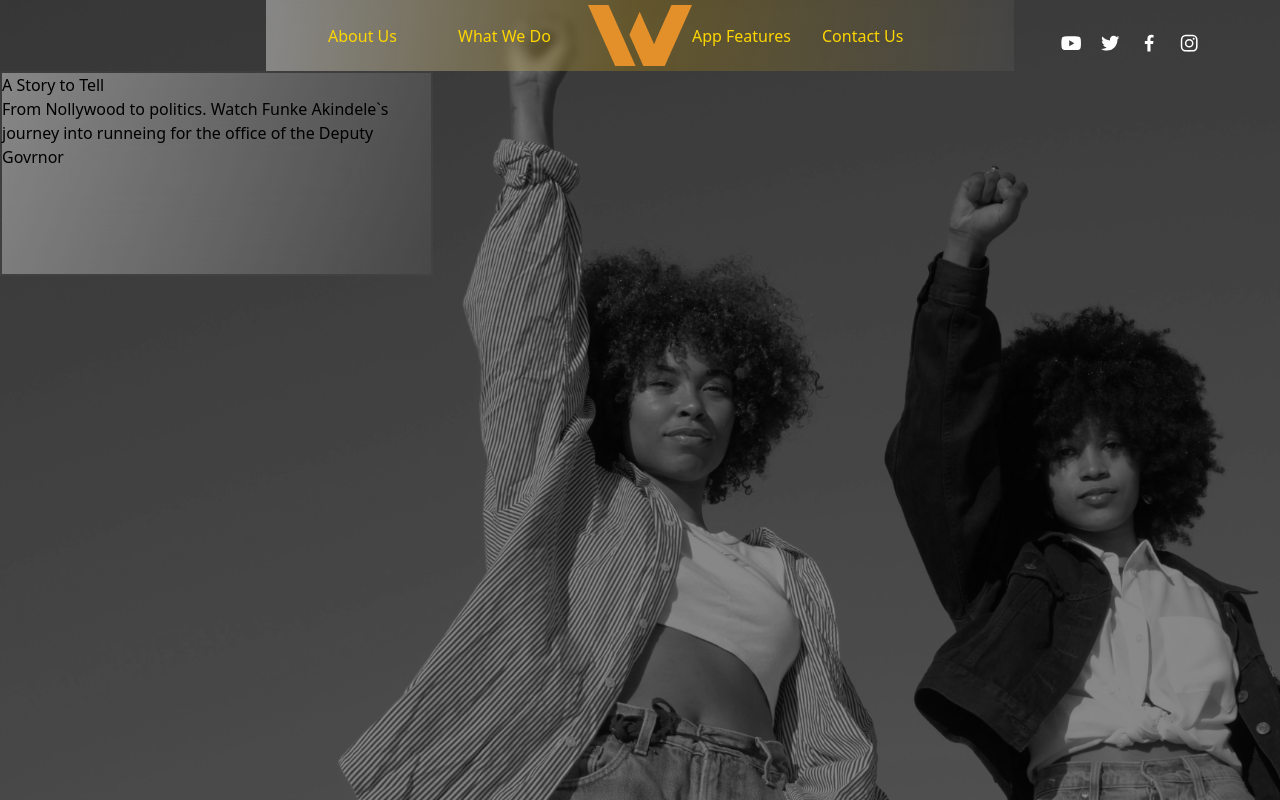
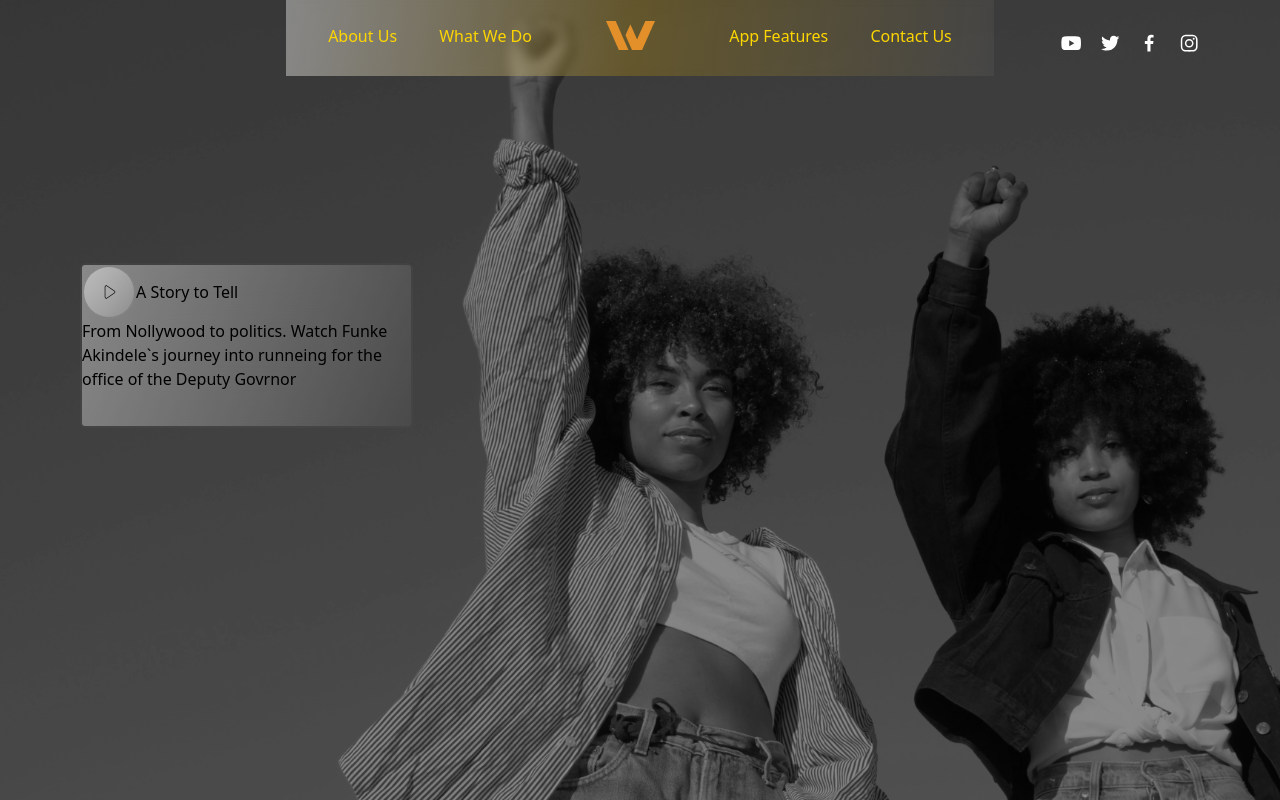
Before and after one commit to Mathvic456/We-The-People-Landing-Page, a React (Vite) app: page / in a window 1280 px wide. Built offline with nearby package versions, Linux system fonts and the light colour scheme.

Commit message:
Added Navbar and Header with their styling

```diff
--- a/src/App.css
+++ b/src/App.css
@@ -8,19 +8,25 @@
 
 .navHeader ul {
   display: flex;
-  justify-content: center;
+  justify-content: space-evenly;
   align-items: center;
   background: transparent linear-gradient(97deg, #FFFFFF66 0%, #F1B8003A 49%, #FFFFFF0D 100%) 0% 0% no-repeat padding-box;
   opacity: 1;
   backdrop-filter: blur(4px);
   -webkit-backdrop-filter: blur(4px);
-  width: 748px;
-  height: 71px;
+  width: 708px;
+  height: 81px;
 }
 
 .navHeader li p{
-  width: 130px;
   color: gold;
+  font-size: 16px;
+}
+
+.logo{
+  width: 49px;
+  height: 49px;
+  margin: 2rem;
 }
 
 .heroSection{
@@ -51,6 +57,33 @@
     opacity: 1;
     backdrop-filter: blur(40px);
     -webkit-backdrop-filter: blur(40px);
-    width: 433px;
-      height: 205px;
+    width: 333px;
+      height: 165px;
+      border-radius: 5px;
+      position: relative;
+      top: 12rem;
+      left: 5rem;
 }
+
+
+.title{
+  display: flex;
+  align-items: center;
+}
+
+.play{
+  background: transparent linear-gradient(135deg, #FFFFFF66 0%, #FFFFFF0D 100%) 0% 0% no-repeat padding-box;
+    border: 2px solid #60606026;
+    border-radius: 39px;
+    opacity: 1;
+    backdrop-filter: blur(40px);
+    -webkit-backdrop-filter: blur(40px);
+    width: 54px;
+      height: 54px;
+}
+
+.play p{
+      position:relative;
+      top: 17px;
+        left: 18px;
+}
--- a/src/components/Header.jsx
+++ b/src/components/Header.jsx
@@ -1,14 +1,20 @@
 import { Navbar } from "./Navbar"
 import { Socials } from "./Socials"
+import { CiPlay1 } from "react-icons/ci";
 
 export const Header = () => {
   return (
     <div className='heroSection'>
         <Navbar />
         <Socials />
-        <div className="heroSideBox">
-            <h3 className="text-2xl text-white font-semibold">A Story to Tell</h3>
-            <p>From Nollywood to politics. Watch Funke Akindele`s journey into runneing for the office of the Deputy Govrnor</p>
+        <div className="heroSideBox p-3">
+          <div className="title">
+            <div className="play">
+              <p><CiPlay1 /></p>
+            </div>
+            <h3 className="text-xl text-white font-semibold"> A Story to Tell</h3>
+          </div>
+            <p className="text-sm text-white font-thin p-3"> From Nollywood to politics. Watch Funke Akindele`s journey into runneing for the office of the Deputy Govrnor</p>
         </div>
     </div>
   )
--- a/src/components/Navbar.jsx
+++ b/src/components/Navbar.jsx
@@ -9,7 +9,7 @@ export const Navbar = () => {
       <ul>
         <li><p>About Us</p></li>
         <li><p>What We Do</p></li>
-        <img src={logo} alt="logo" />
+        <img src={logo} alt="logo" className='logo'/>
         <li><p>App Features</p></li>
         <li><p>Contact Us</p></li>
       </ul>
```
